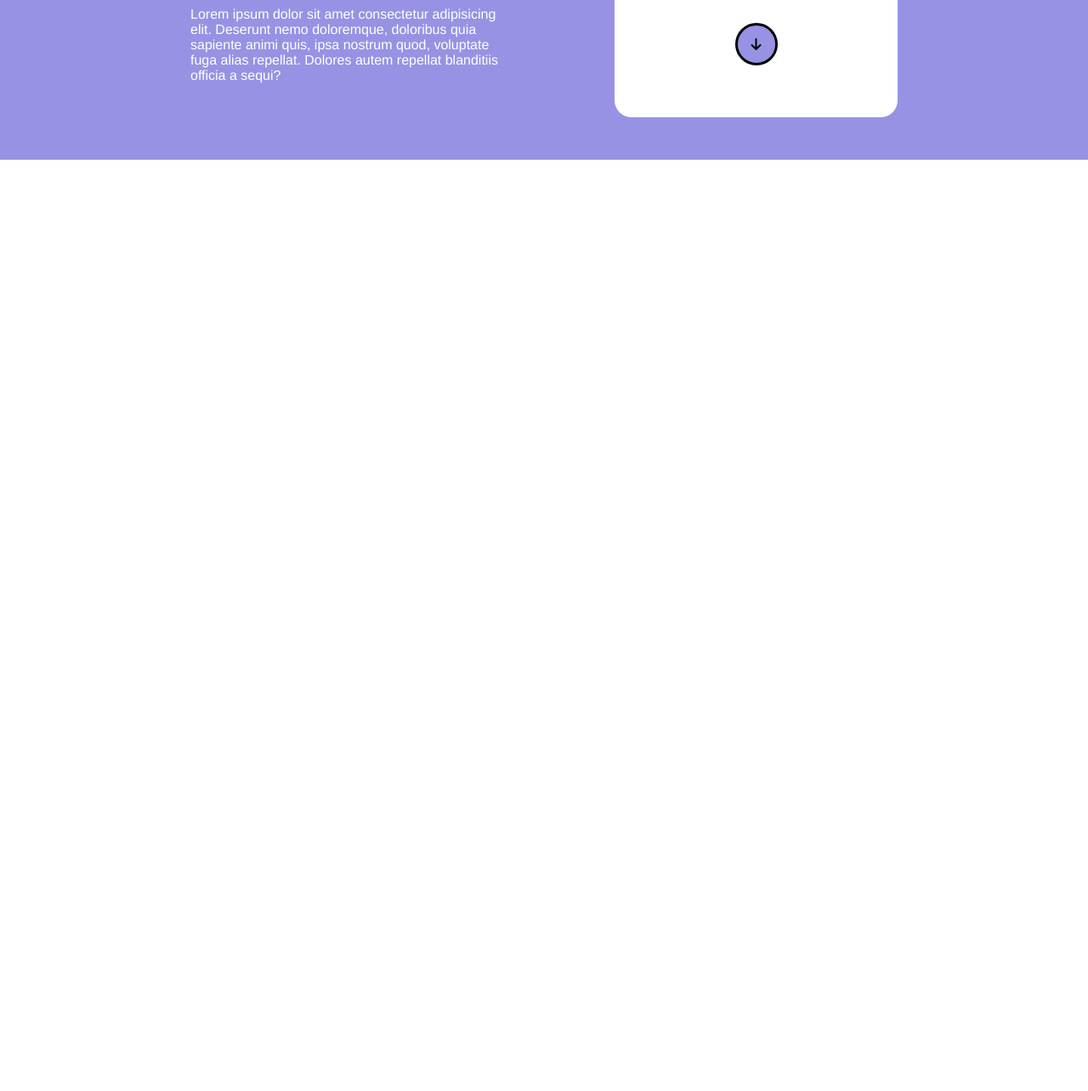
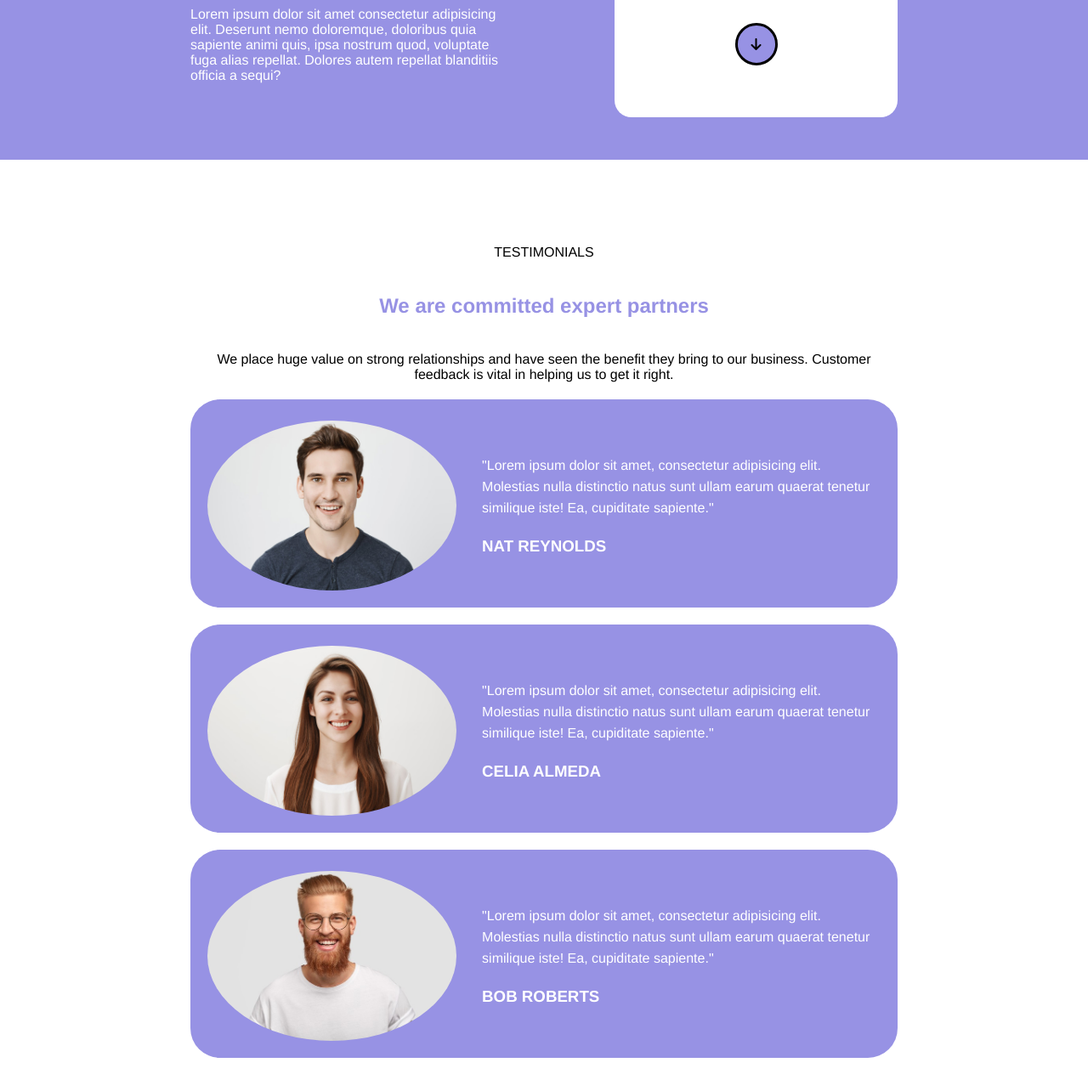
Before and after one commit to mattia0419/htmlcss-responsive-layout, a plain HTML site: page index.html in a window 1280 px wide. Shown: the part 1469-2753 px from the top of the page at 85% size. Before the commit the page ends 1657 px from the top, so only its background shows below. Drawn offline with Linux system fonts and the light colour scheme; a web font is replaced by a local one.

Commit message:
add purple cards

```diff
--- a/css/style.css
+++ b/css/style.css
@@ -151,9 +151,49 @@ nav{
     width: 65%;
     margin: 0 auto;
 }
+.white-section{
+    background-color: white;
+    width: 100%;
+    margin-top: 50px;
+    padding: 50px 0;
+}
+.center{
+    justify-content: center;
+    align-items: center;
+}
+.card-purple{
+    background-color: #9792E4;
+    border-radius: 35px;
+    padding-top: 25px;
+    padding-left: 20px;
+    padding-right: 20px;
+    padding-bottom: 20px;
+    margin-top: 20px;
+    color: white;
+    line-height: 25px;
+}
+.row .col{
+    text-align: center;
+}
+.white-section h2{
+    color: #9792E4;
+    margin: 40px auto;
 
-
-
+}
+.circle-img img{
+    width: 100%;
+    height: 100%;
+}
+.circle-img{
+    position: relative;
+    width: 200px;
+    height: 200px;
+    overflow: hidden;
+    border-radius: 50%;
+}
+.card-purple p{
+    margin-bottom: 20px;
+}
 
 
 
@@ -230,6 +270,19 @@ nav{
     .card{
         width: calc(70% / 2 - 20px);
 
+    }
+    .card-purple{
+        display: flex;
+        justify-content: center;
+        align-items: center;
+    }
+    .circle-img{
+        width: 400px;
+    }
+    .testimonials-des{
+        text-align: left;
+        margin-left: 30px;
+        width: 80%;
     }
 }
 
@@ -319,4 +372,7 @@ nav{
         bottom: 0;
         right: 0;
     }
+    .circle-img{
+        width: 50%;
+    }
 }
--- a/index.html
+++ b/index.html
@@ -88,7 +88,7 @@
         <div class="purple-section">
             <div class="container-small align-purple">
 
-                    <div class="left-sec">
+                <div class="left-sec">
                     <img src="./img/planning1.png" alt="">
                     <h2>Strategic Planning</h2>
                     <p>Lorem ipsum dolor sit amet consectetur adipisicing elit. Deserunt nemo doloremque, doloribus quia sapiente animi quis, ipsa nostrum quod, voluptate fuga alias repellat. Dolores autem repellat blanditiis officia a sequi?</p>
@@ -101,10 +101,49 @@
                         <i class="fa-solid fa-arrow-down"></i>
                     </div>
                 </div>
+            </div>
+        </div>
+        <div class="white-section">
+            <div class="container-small">
+                <div class="row center flex">
+                    <div class="col">
+                        <p>TESTIMONIALS</p>
+                        <h2>We are committed expert partners</h2>
+                        <p>We place huge value on strong relationships and have seen the benefit they bring to our business. Customer feedback is vital in helping us to get it right.</p>
+                        <div class="card-purple">
+                            <div class="circle-img">
+                                <img src="./img/testimonial1.jpg" alt="">
+                            </div>
+                            <div class="testimonials-des">
+                                <p>"Lorem ipsum dolor sit amet, consectetur adipisicing elit. Molestias nulla distinctio natus sunt ullam earum quaerat tenetur similique iste! Ea, cupiditate sapiente."</p>
+                                <h3>NAT REYNOLDS</h3>
+                            </div>
+
+                        </div>
+                        <div class="card-purple">
+                            <div class="circle-img">
+                                <img src="./img/testimonial2.jpg" alt="">
+                            </div>
+                            <div class="testimonials-des">
+                                <p>"Lorem ipsum dolor sit amet, consectetur adipisicing elit. Molestias nulla distinctio natus sunt ullam earum quaerat tenetur similique iste! Ea, cupiditate sapiente."</p>
+                                <h3>CELIA ALMEDA</h3>
+                            </div>
+
+                        </div>
+                        <div class="card-purple">
+                            <div class="circle-img">
+                                <img src="./img/testimonial3.jpg" alt="">
+                            </div>
+                            <div class="testimonials-des">
+                                <p>"Lorem ipsum dolor sit amet, consectetur adipisicing elit. Molestias nulla distinctio natus sunt ullam earum quaerat tenetur similique iste! Ea, cupiditate sapiente."</p>
+                                <h3>BOB ROBERTS</h3>
+                            </div>
+
+                        </div>
+                    </div>
                 </div>
 
-
-
+            </div>
         </div>
 
     </main>
```
